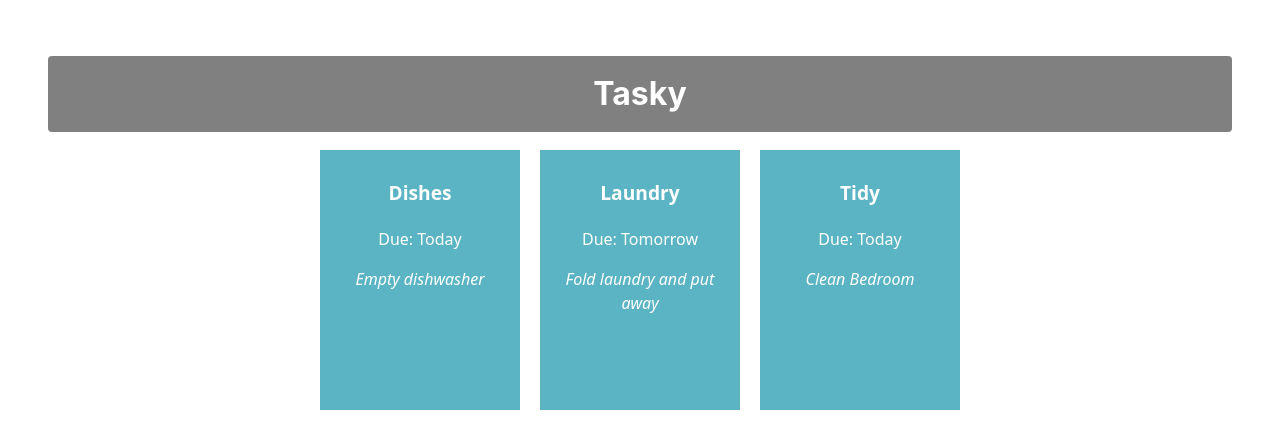
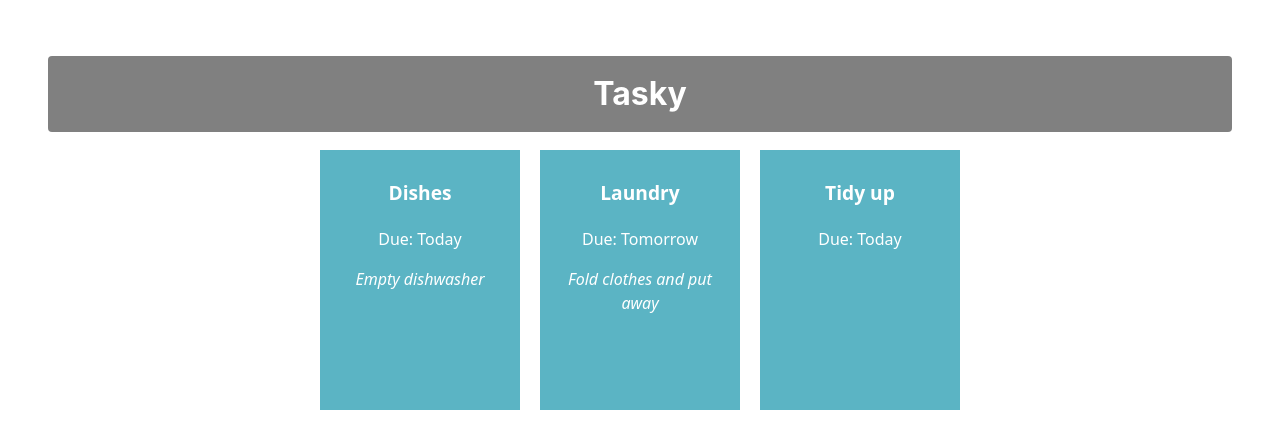
Before and after one commit to LorcanBrophy/react-basics-labs, a React (Vite) app in the folder tasky/: page / in a window 1280 px wide. Shown: the top 448 px of the page. Built offline with nearby package versions, Linux system fonts and the light colour scheme.

Commit message:
Added task state

```diff
--- a/tasky/src/App.jsx
+++ b/tasky/src/App.jsx
@@ -1,18 +1,30 @@
+import React, { useState } from 'react';
 import './App.css';
 import Task from './components/Task';
 
 function App() {
-  return (
-    <div className="container">
-      <h1>Tasky</h1>
 
-      <Task title="Dishes" deadline="Today" description="Empty dishwasher"/>
+    const [ taskState, setTaskState ] = useState({
+      tasks: [
+        { title:"Dishes", description: "Empty dishwasher", deadline: "Today" },
+        { title: "Laundry", description: "Fold clothes and put away", deadline: "Tomorrow" },
+        { title: "Tidy up", deadline: "Today" }
+      ]
+    });
 
-      <Task title="Laundry" deadline="Tomorrow" description="Fold laundry and put away" />
 
-      <Task title="Tidy" deadline="Today" description="Clean Bedroom"/>
-    </div>
-  );
+
+
+
+    return (
+      <div className="container">
+        <h1>Tasky</h1>
+        <Task title={taskState.tasks[0].title} deadline={taskState.tasks[0].deadline} description={taskState.tasks[0].description} />
+        <Task title={taskState.tasks[1].title} deadline={taskState.tasks[1].deadline} description={taskState.tasks[1].description} />
+        <Task title={taskState.tasks[2].title} deadline={taskState.tasks[2].deadline} description={taskState.tasks[2].description} />
+      </div>
+    );
+
 }
 
 export default App;
```
